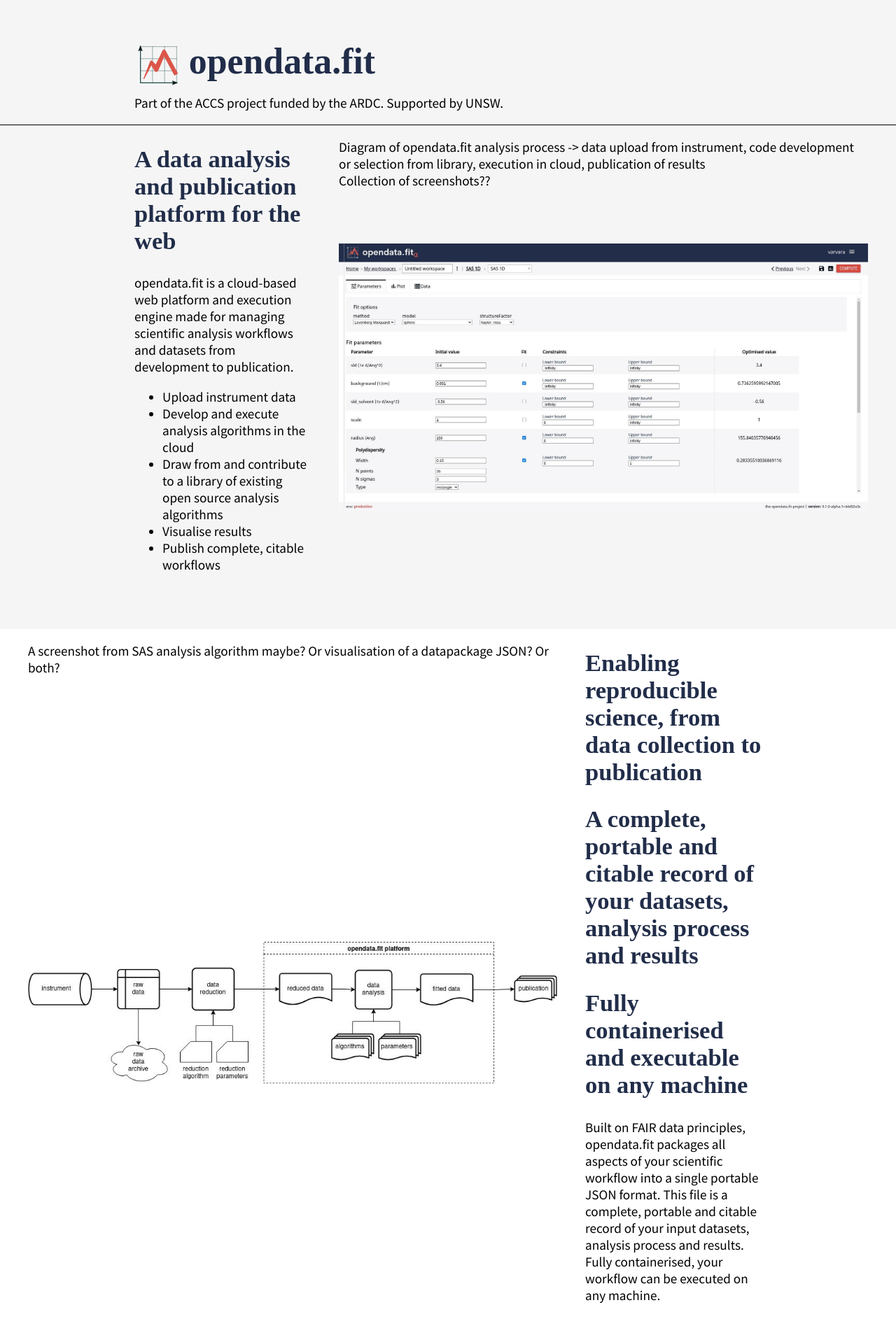
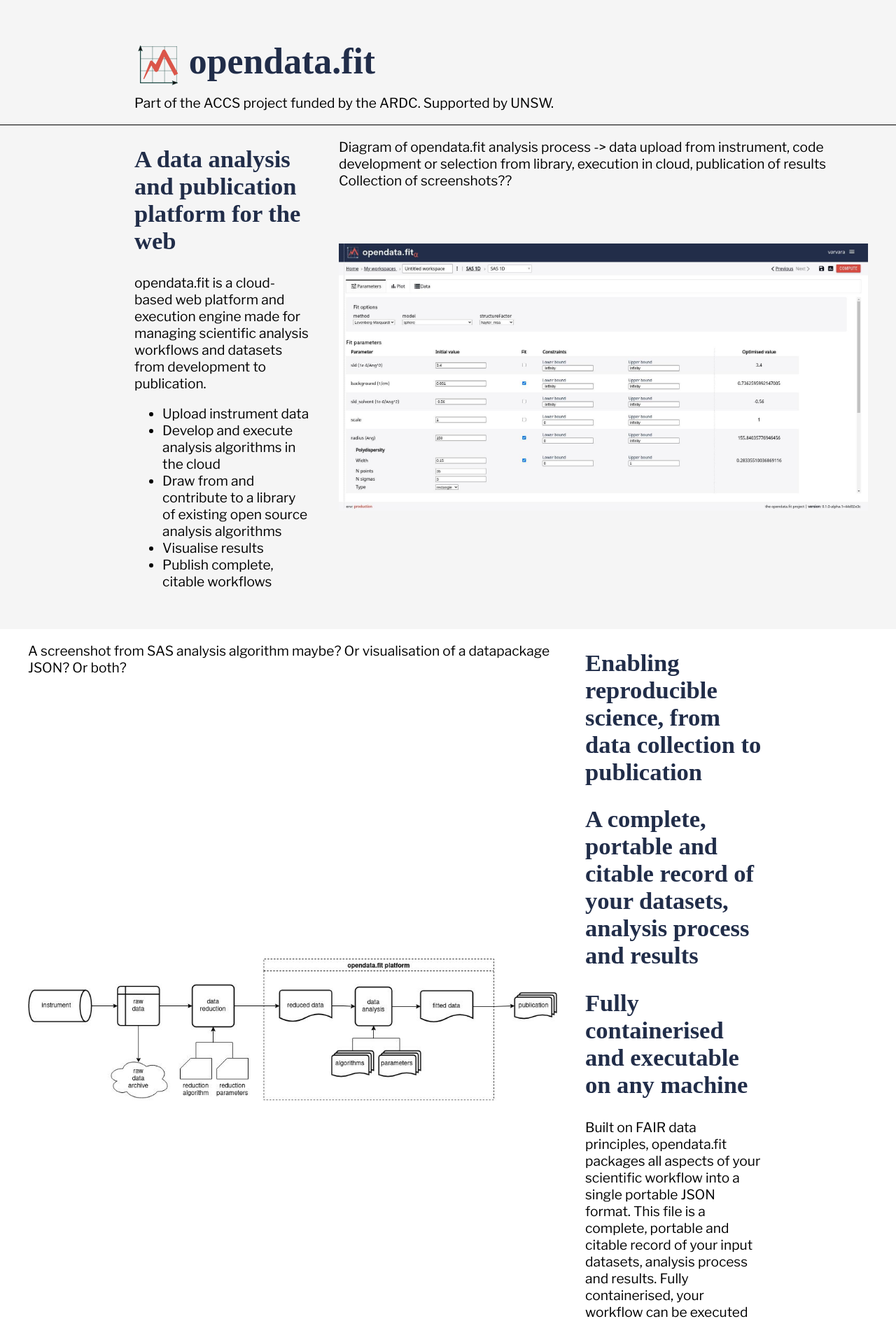
Before and after one commit to datastudioapp/website, a Jekyll site: the page built from index.html, in a window 1280 px wide. Shown: the top 1885 px of the page at 70% size. Built offline with Jekyll 4.4.1, drawn with Linux system fonts in a browser that asks for light colours; some web fonts are replaced.

Commit message:
Change body font

```diff
--- a/_sass/main.scss
+++ b/_sass/main.scss
@@ -47,17 +47,17 @@
 }
 
 @font-face {
-  font-family: Source Sans Pro;
+  font-family: Libre Franklin;
   font-weight: 400;
   src:
-    url("/assets/fonts/source_sans_pro/SourceSansPro-Regular.ttf") format('truetype'),
+    url("/assets/fonts/libre_franklin/LibreFranklin-Regular.ttf") format('truetype'),
 }
 
 body {
   margin: 0;
   padding: 0;
 
-  font-family: "Source Sans Pro";
+  font-family: "Libre Franklin";
   font-weight: 400;
   font-size: 1.2em;
 
```
Also changed, not shown: assets/fonts/libre_franklin/LibreFranklin-Regular.ttf (added), assets/fonts/source_sans_pro/SourceSansPro-Black.ttf (deleted), assets/fonts/source_sans_pro/SourceSansPro-BlackItalic.ttf (deleted), assets/fonts/source_sans_pro/SourceSansPro-Bold.ttf (deleted), assets/fonts/source_sans_pro/SourceSansPro-BoldItalic.ttf (deleted), assets/fonts/source_sans_pro/SourceSansPro-ExtraLight.ttf (deleted), assets/fonts/source_sans_pro/SourceSansPro-ExtraLightItalic.ttf (deleted), assets/fonts/source_sans_pro/SourceSansPro-Italic.ttf (deleted), assets/fonts/source_sans_pro/SourceSansPro-Light.ttf (deleted), assets/fonts/source_sans_pro/SourceSansPro-LightItalic.ttf (deleted), assets/fonts/source_sans_pro/SourceSansPro-Regular.ttf (deleted), assets/fonts/source_sans_pro/SourceSansPro-SemiBold.ttf (deleted), assets/fonts/source_sans_pro/SourceSansPro-SemiBoldItalic.ttf (deleted).
